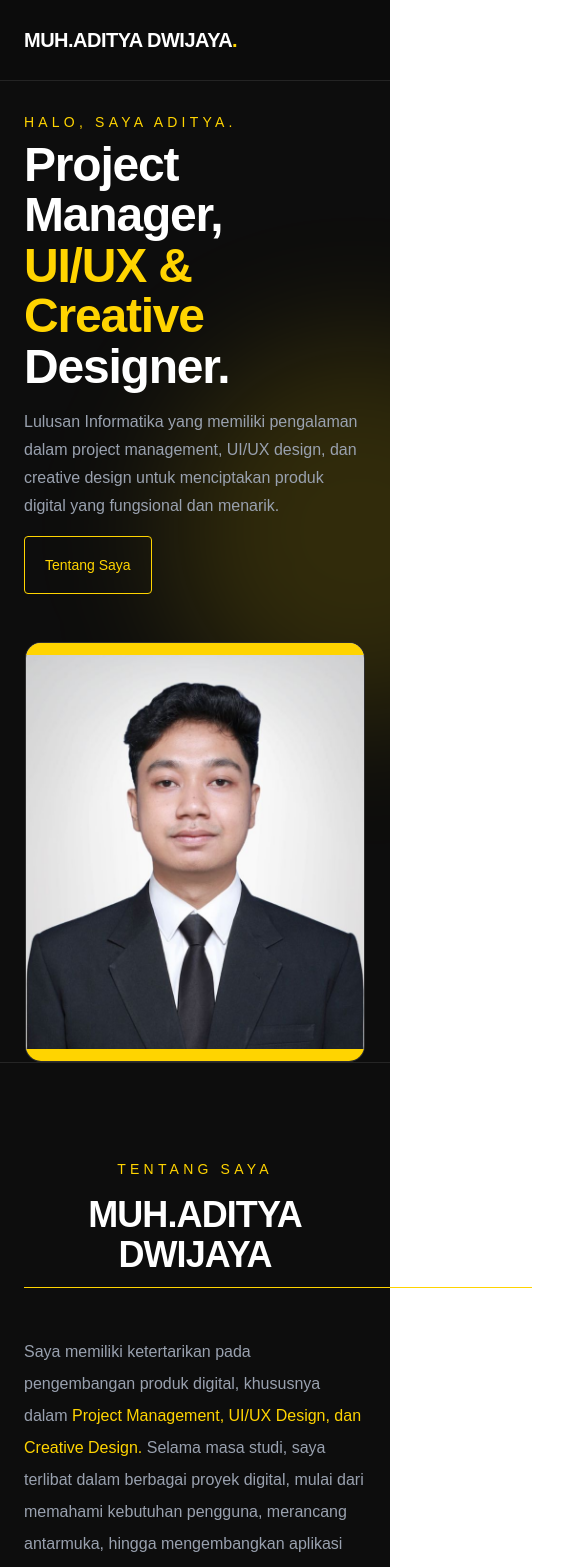
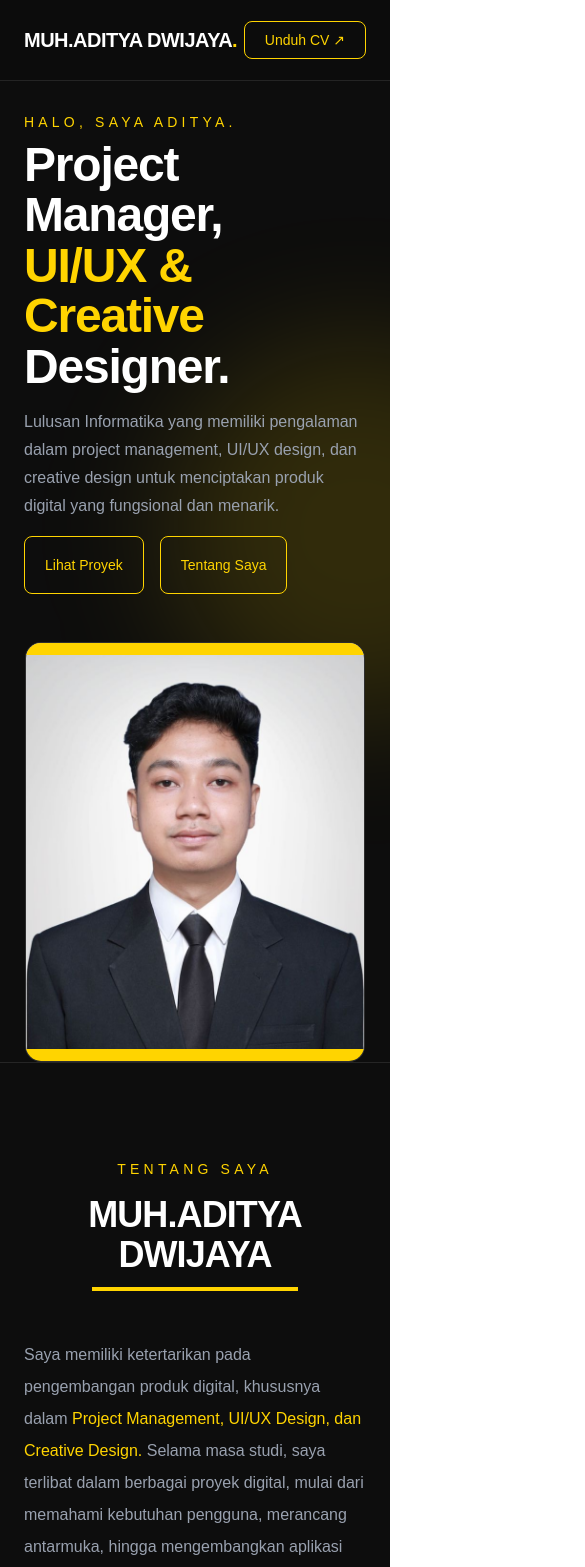
Before and after one commit to DwiAditya2603/adit-portfolio, a Next.js app: page / in a window 390 px wide. Shown: the top 1567 px of the page, 585 px wide, since content can reach past the window. Built offline with nearby package versions, Linux system fonts and the light colour scheme.

Commit message:
Fix mobile responsive layout

```diff
--- a/app/page.tsx
+++ b/app/page.tsx
@@ -56,9 +56,9 @@ export default function Home() {
 
           {/* CV Button */}
           <a
-            href="public/documents/CV-MUH.ADITYA DWIJAYA.pdf"
+            href="/documents/CV-MUH.ADITYA DWIJAYA.pdf"
             download
-            className="hidden rounded 2xl border border-[#FFD400] px-5 py-2 text-sm font-medium text-[#FFD400] transition hover:bg-[#FFD400] hover:text-black sm:block"
+            className="inline-flex w-fit items-center rounded-lg border border-[#FFD400] px-5 py-2 text-sm font-medium text-[#FFD400] transition hover:bg-[#FFD400] hover:text-black"
           >
             Unduh CV ↗
           </a>
@@ -94,17 +94,18 @@ export default function Home() {
             <div className="mt-4 flex flex-wrap gap-4">
               <a
                 href="#projects"
-                className="hidden rounded 2xl border border-[#FFD400] px-5 py-4.5 text-sm font-medium text-[#FFD400] transition hover:bg-[#FFD400] hover:text-black sm:block"
+                className="rounded-lg border border-[#FFD400] px-5 py-4.5 text-sm font-medium text-[#FFD400] transition hover:bg-[#FFD400] hover:text-black"
               >
-                Lihat Proyek →
+                Lihat Proyek
               </a>
 
               <a
                 href="#about"
-                className="rounded 2xl border border-[#FFD400] px-5 py-4.5 text-sm font-medium text-[#FFD400] transition hover:bg-[#FFD400] hover:text-black sm:block"
+                className="rounded-lg border border-[#FFD400] px-5 py-4.5 text-sm font-medium text-[#FFD400] transition hover:bg-[#FFD400] hover:text-black"
               >
                 Tentang Saya
               </a>
+
               <div className="mt-8 flex flex-wrap gap-6 border-t border-white/10 pt-6"></div>
             </div>
           </div>
@@ -140,7 +141,7 @@ export default function Home() {
               MUH.ADITYA DWIJAYA
             </h2>
 
-            <div className="mx-auto mt-3 h-px w-127 bg-[#FFD400]" />
+            <div className="mx-auto mt-3 h-1 w-[60%] max-w-[508px] bg-[#FFD400]" />
           </div>
 
           {/* About Text */}
@@ -202,7 +203,7 @@ export default function Home() {
               Tools & kemampuan utama.
             </h2>
 
-            <div className="mx-auto mt-4 h-px w-152 bg-[#FFD400]" />
+            <div className="mx-auto mt-3 h-1 w-[60%] max-w-[508px] bg-[#FFD400]" />
           </div>
 
           {/* Skills Grid */}
@@ -364,7 +365,7 @@ export default function Home() {
               Beberapa Proyek Saya.
             </h2>
 
-            <div className="mx-auto mt-8 h-px w-127 bg-[#FFD400]" />
+            <div className="mx-auto mt-3 h-1 w-[60%] max-w-[508px] bg-[#FFD400]" />
           </div>
 
           {/* Featured Technical Project — Skripsi */}
@@ -690,7 +691,7 @@ export default function Home() {
               Beberapa Pengalama & Peran Saya.
             </h2>
 
-            <div className="mx-auto mt-6 h-px w-195 bg-[#FFD400]" />
+            <div className="mx-auto mt-3 h-1 w-[60%] max-w-[508px] bg-[#FFD400]" />
           </div>
 
           {/* Experience List */}
@@ -906,7 +907,7 @@ export default function Home() {
             Beberapa Pencapaian & Sertifikasi Saya.
           </h2>
 
-          <div className="mx-auto mt-3 h-px w-220 bg-[#FFD400]" />
+          <div className="mx-auto mt-3 h-1 w-[60%] max-w-[508px] bg-[#FFD400]" />
         </div>
 
         {/* Achievement */}
@@ -980,7 +981,7 @@ export default function Home() {
             </p>
           </div>
 
-          {/* UX Design */}
+          {/* TOEFLE */}
           <div className="group flex items-center justify-between rounded-lg border border-white/10 bg-[#0D0D0D] px-5 py-4 transition-all duration-300 hover:-translate-y-1 hover:border-[#FFD400]/40 sm:px-6">
             <div className="flex items-center gap-5">
               <span className="text-xs font-medium text-[#FFD400]">2026</span>
@@ -997,7 +998,32 @@ export default function Home() {
               target="_blank"
               rel="noopener noreferrer"
               className="group/link flex items-center gap-3 text-sm font-medium text-white transition-colors hover:text-[#FFD400]"
-            >Lihat Sertifikat
+            >
+              Lihat Sertifikat
+              <span className="transition-transform duration-300 group-hover/link:translate-x-1">
+                →
+              </span>
+            </a>
+          </div>
+          {/* COURSE */}
+          <div className="group flex items-center justify-between rounded-lg border border-white/10 bg-[#0D0D0D] px-5 py-4 transition-all duration-300 hover:-translate-y-1 hover:border-[#FFD400]/40 sm:px-6">
+            <div className="flex items-center gap-5">
+              <span className="text-xs font-medium text-[#FFD400]">2026</span>
+              <div>
+                <h3 className="text-sm font-semibold text-white">
+                  Microsoft Excel: Learn with Projects
+                </h3>
+
+                <p className="mt-1 text-xs text-gray-500">Coursera</p>
+              </div>
+            </div>
+            <a
+              href="/documents/SERTIFIKAT3-MUH.ADITYA DWIJAYA.pdf"
+              target="_blank"
+              rel="noopener noreferrer"
+              className="group/link flex items-center gap-3 text-sm font-medium text-white transition-colors hover:text-[#FFD400]"
+            >
+              Lihat Sertifikat
               <span className="transition-transform duration-300 group-hover/link:translate-x-1">
                 →
               </span>
@@ -1035,9 +1061,7 @@ export default function Home() {
               <FontAwesomeIcon icon={faEnvelope} className="h-4 w-4 shrink-0" />
 
               <div>
-                <p className="text-xs font-semibold">
-                  dwi.aditya2603@gmail.com
-                </p>
+                <p className="text-xs font-semibold">Gmail</p>
 
                 <p className="mt-0.5 text-[11px] opacity-50">Kirim email →</p>
               </div>
```
Also changed, not shown: 1 other file (tests, documents, lock files or other folders).
